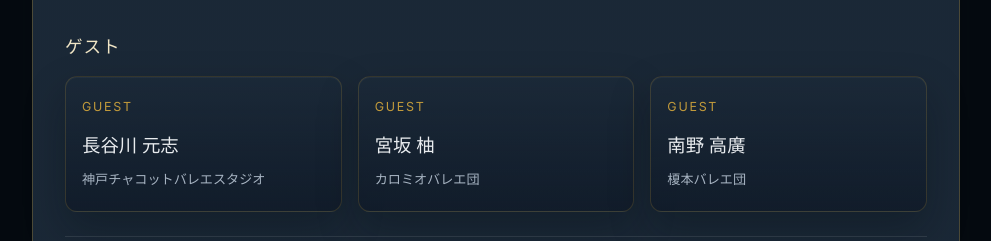
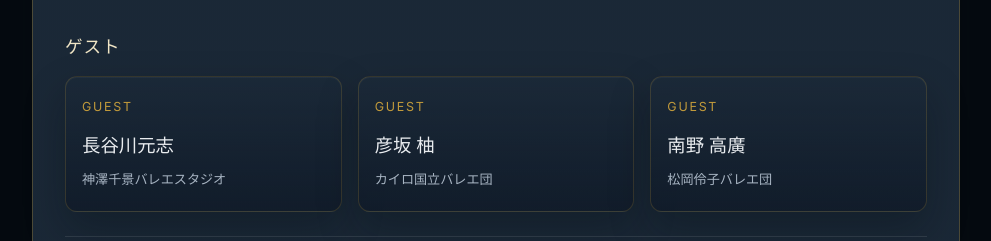
Before and after one commit to yutogasaki/sleeping-beauty, a Next.js app: page / in a window 1280 px wide. Shown: the part 2080-2321 px from the top of the page, without its empty margins (144-1135 px from the left). Built offline with nearby package versions, Linux system fonts and the light colour scheme; no server answers; the database is empty.

Commit message:
Correct guest artist names

```diff
--- a/src/components/CastCards.tsx
+++ b/src/components/CastCards.tsx
@@ -24,7 +24,7 @@ const castData: CastType[] = [
     {
         id: "desire",
         role: "デジレ王子",
-        name: "長谷川 元志",
+        name: "長谷川元志",
         description: "100年後の世界でリラの精に導かれ、オーロラ姫の呪いを解く運命の王子。",
         color: "#A2C2E6", // ロイヤルブルー寄り
         icon: "🗡️"
--- a/src/lib/guestArtists.ts
+++ b/src/lib/guestArtists.ts
@@ -7,17 +7,17 @@ export type GuestArtist = {
 export const GUEST_ARTISTS: GuestArtist[] = [
   {
     id: "hasegawa",
-    name: "長谷川 元志",
-    affiliation: "神戸チャコットバレエスタジオ",
+    name: "長谷川元志",
+    affiliation: "神澤千景バレエスタジオ",
   },
   {
     id: "miyasaka",
-    name: "宮坂 柚",
-    affiliation: "カロミオバレエ団",
+    name: "彦坂 柚",
+    affiliation: "カイロ国立バレエ団",
   },
   {
     id: "minamino",
     name: "南野 高廣",
-    affiliation: "榎本バレエ団",
+    affiliation: "松岡伶子バレエ団",
   },
 ];
```
Also changed, not shown: 1 other file (tests, documents, lock files or other folders).
